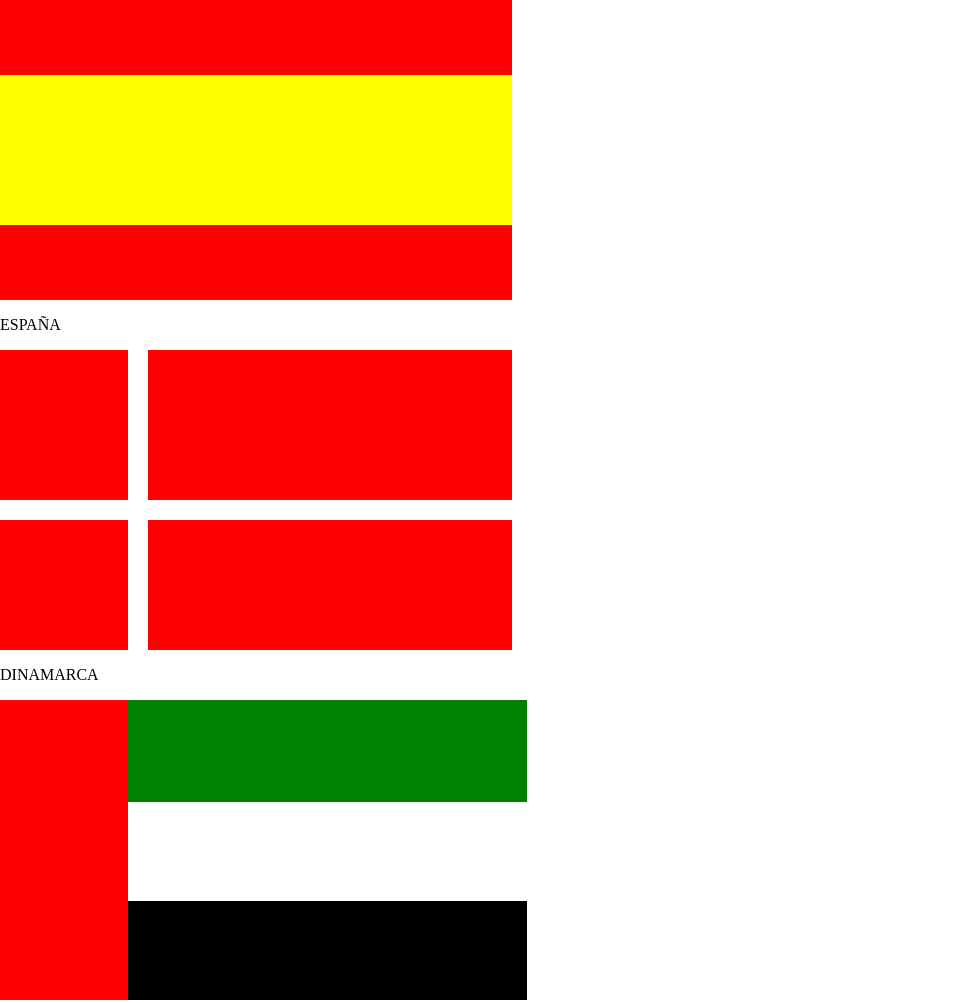
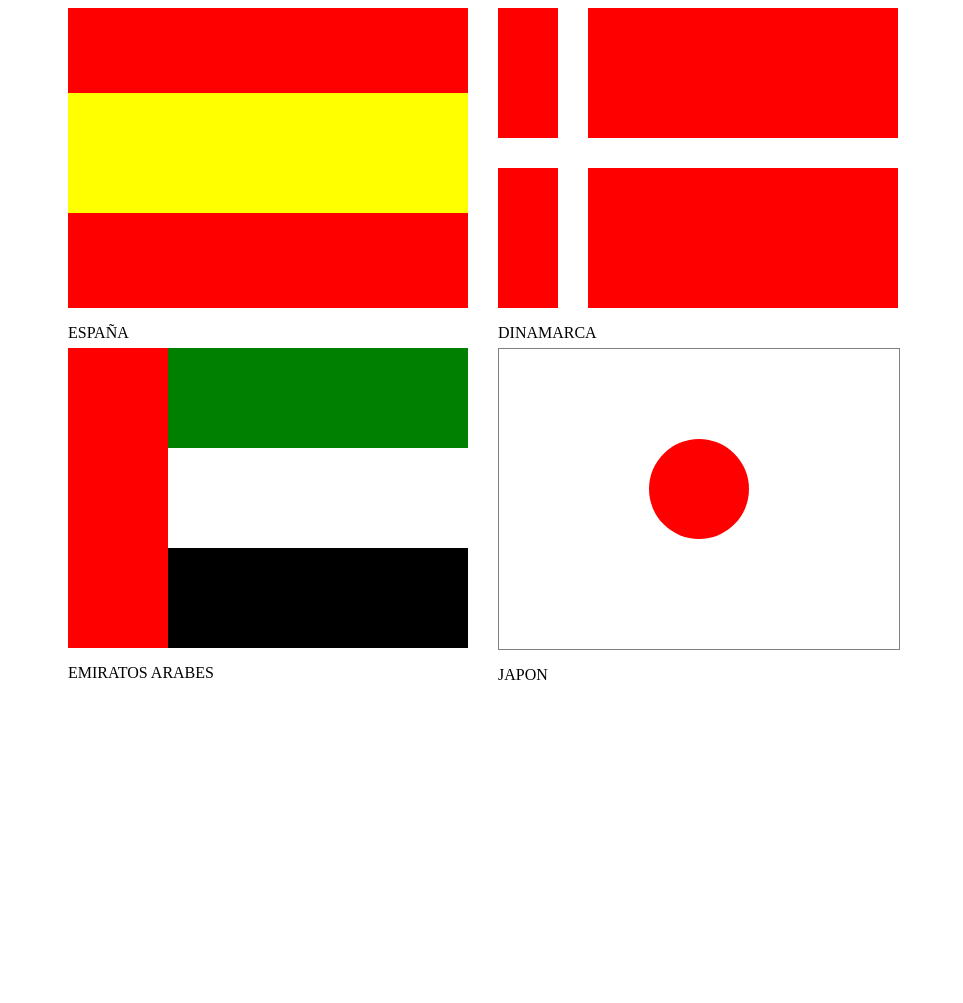
Before and after one commit to Ame182/aMe-dlg11-3, a plain HTML site: page ejercicio3/index.html in a window 1280 px wide. Shown: the top 1003 px of the page, without its empty margins (0-963 px from the left). After the commit the page ends 800 px from the top, so only its background shows below. Drawn offline with Linux system fonts and the light colour scheme.

Commit message:
Banderas Listas

```diff
--- a/ejercicio3/index.html
+++ b/ejercicio3/index.html
@@ -2,35 +2,37 @@
 <html lang="es">
   <head>
   	<meta charset="utf-8" />
-	 <title>Banderas</title>
+	 <title>Ejercicio 3</title>
 		<link rel="stylesheet" href="style.css">
 	 </head>
 	 <body>
 	 	<div>
-		 <div class="espa2"></div> <br>
+	 		<div id="b1">
+				<div class="amarillo"></div>
 			</div>
 			<p>ESPAÑA</p>
-
-
+	 	</div>
 	 	<div>
-		 <div class="dina1"></div>
-		 <div class="dina2"></div>
+	 		<div id="b2">
+				<div class="b1"></div>
+				<div class="b2"></div>
 			</div>
 			<p>DINAMARCA</p>
-
-
+	 	</div>
 	 	<div>
+	 		<div id="b3">
+				<div class="blanco"></div>
 				<div class="verde"></div>
-		 <div class="blanco"></div>
 				<div class="negro"></div>
 			</div>
 			<p>EMIRATOS ARABES</p>
-
-		<div class="japon">
+	 	</div>
+	 	<div>
+	 		<div id="b4">
 				<div class="circulo"></div>
-
 			</div>
 			<p>JAPON</p>
+	 	</div>
 
 	 </body>
  </html>
--- a/ejercicio3/style.css
+++ b/ejercicio3/style.css
@@ -1,90 +1,105 @@
-html, body { margin: 0;
-	}
+div{
+	width: 400px;
+	height: 340px;
+	position: relative;
+	float: left;
+	margin-left: 30px;
 
-div {
-	width: 40%;
+}
+
+p{
+	display: inline-block;
+	margin-left: 30px;
+}
+
+#b1 {
+	width: 400px;
 	height: 300px;
 	background-color: red;
-	position: relative;
-	}
+	position:relative;
+}
 
-.espa2 {
-	width: 100%;
-	height: 150px;
-	margin-top: 75px;
+.amarillo {
+	width: 400px;
+	height: 120px;
 	background-color: yellow;
 	position: absolute;
-	display: inline-block;
-	z-index: +1;
-	}
+	left: 0px;
+	top: 85px;
+	margin: 0px;
 
-.dina1 {
-	width: 100%;
-	height: 20px;
-	position: relative;
-	top: 50%;
+}
+
+#b2 {
+	width: 400px;
+	height: 300px;
+	background-color: red;
+	padding: 0px;
+}
+
+.b1{
+	width: 400px;
+	height: 30px;
+	margin: 0px;
+	top: 130px;
 	background-color: white;
 
 }
-
-.dina2 {
-	width: 20px;
-	height: 100%;
+.b2{
+	width: 30px;
+	height: 300px;
+	left: 30px;
+	background-color: white;
 	position: absolute;
-	left: 25%;
-	top: 0%;
-	bottom: 0;
-	background-color: white;
-}
-
-.verde{
-	width: 78%;
-	height: 34%;
-	background-color: green;
-	position: absolute;
-	left: 25%;
-	z-index: +6;
 
 }
 
+#b3 {
+	width: 400px;
+	height: 300px;
+	background-color: red;
+}
+.verde{
+	width: 300px;
+	height: 100px;
+	right: 0px;
+	background-color: green;
+	position: absolute;
+}
+
 .blanco{
-	width: 78%;
-	height: 34%;
+	width: 300px;
+	height: 100px;
+	right: 0px;
+	top: 100px;
 	background-color: white;
 	position: absolute;
-	top: 5px;
-	left: 25%;
-	top: 33%;
-	z-index: +5;
+}
 
-}
 .negro{
-	width: 78%;
-	height: 34%;
+	width: 300px;
+	height: 100px;
+	right: 0px;
+	top: 200px;
 	background-color: black;
 	position: absolute;
-	top: 5px;
-	left: 25%;
-	top: 66%;
-	z-index: +4;
+}
+
+#b4 {
+	width: 400px;
+	height: 300px;
+	background-color: white;
+	border-style: solid;
+	border-width: 1px;
+	border-color: grey;
 
 }
 
-.japon{
-	width: 40%;
-	height: 300px;
-	background-color: white;
-	position: absolute;
-	border: 1px solid grey;
+.circulo{
+	width: 100px;
+	height: 100px;
+	background-color: red;
+	border-radius: 100%;
+	margin: 90px 0px 0px 150px;
+	display: inline;
 }
-
-.circulo{
-	 width: 120px;
-     height: 120px;
-     -moz-border-radius: 50%;
-     -webkit-border-radius: 50%;
-     border-radius: 50%;
-     background: red;
-     left: 35%;
-     top: 30%;
-}
```
Also changed, not shown: ejercicio5/index.html (added, +10 -0 lines), ejercicio5/imagenes/awwwards_b_right.png (added), ejercicio5/imagenes/awwwards_pantallazo.png (added), ejercicio5/imagenes/despacho.png (added), ejercicio5/imagenes/oferta_baterias.png (added), ejercicio5/imagenes/oferta_lente.jpg (added), ejercicio5/imagenes/ribbon.png (added), ejercicio5/imagenes/ribbon_oferta.jpg (added). Lines whose indentation alone changed are shown as unchanged.
